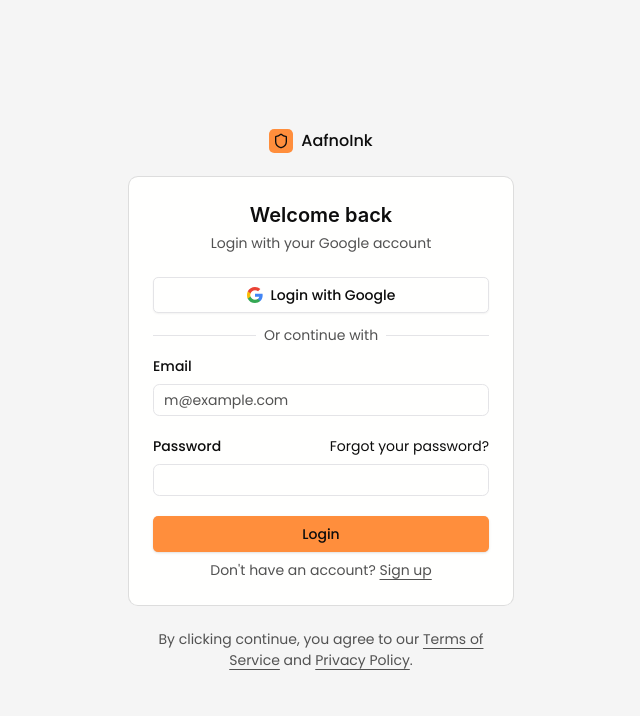
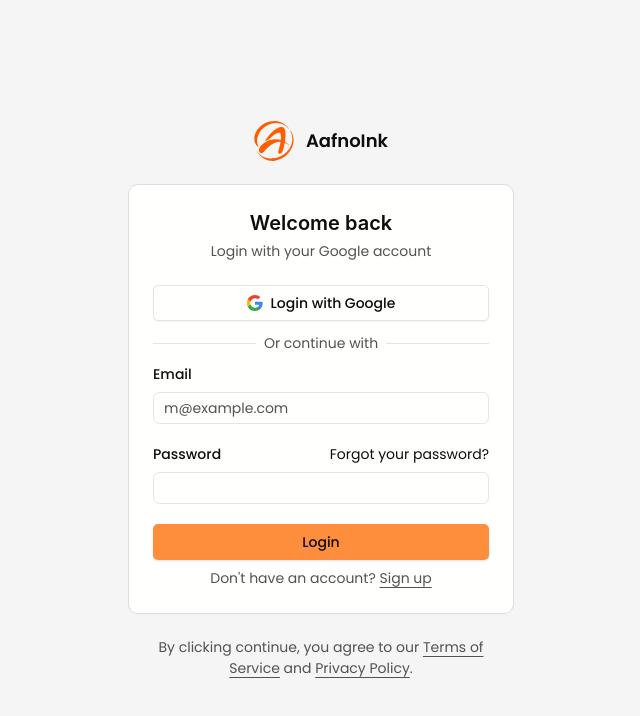
Before and after one commit to devkotarojan/aafnoinkv_main_project, a Next.js app: page /login in a window 1280 px wide. Shown: the top 716 px of the page, without its empty margins (319-959 px from the left). Built offline with nearby package versions, Linux system fonts and the light colour scheme.

Commit message:
added the logo and company name to the login page

```diff
--- a/src/app/(auth)/login/page.tsx
+++ b/src/app/(auth)/login/page.tsx
@@ -5,17 +5,22 @@ export const dynamic = "force-dynamic";
 import { LoginForm } from "@/components/login-form"
 import { GalleryVerticalEndIcon } from "lucide-react"
 import { Shield } from "lucide-react"
+import Link from "next/link";
+import Logo from "@/components/logo";
 
 export default function LoginPage() {
   return (
     <div className="flex min-h-svh flex-col items-center justify-center gap-6 bg-muted p-6 md:p-10">
-      <div className="flex w-full max-w-sm flex-col gap-6">
-        <a href="#" className="flex items-center gap-2 self-center font-medium">
-          <div className="flex size-6 items-center justify-center rounded-md bg-primary text-primary-foreground">
-            <Shield className="size-4" />
-          </div>
-          AafnoInk
-        </a>
+      <div className="items-center flex w-full max-w-sm flex-col gap-6">
+        <Link
+          href="/"
+          className="flex w-fit items-center text-primary"
+        >
+          <Logo />
+          <p className="ml-3 text-lg font-semibold text-card-foreground">
+            AafnoInk
+          </p>
+        </Link>
         <LoginForm />
       </div>
     </div>
```
